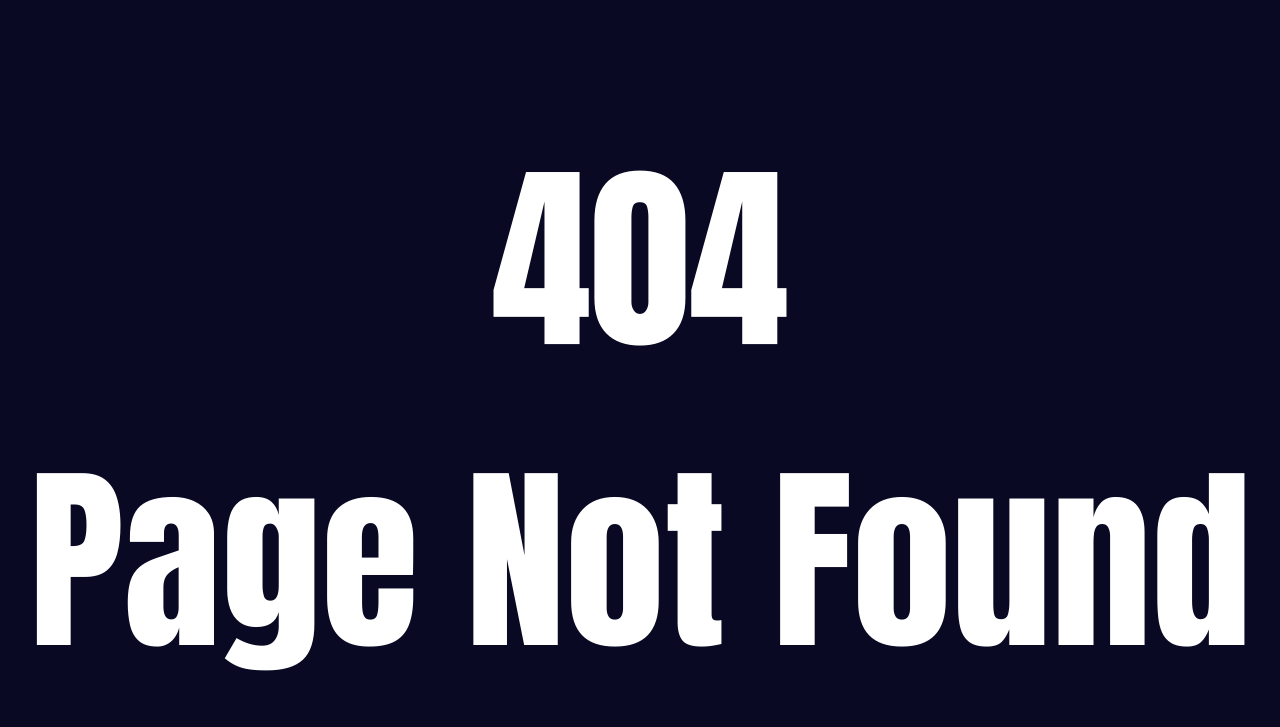
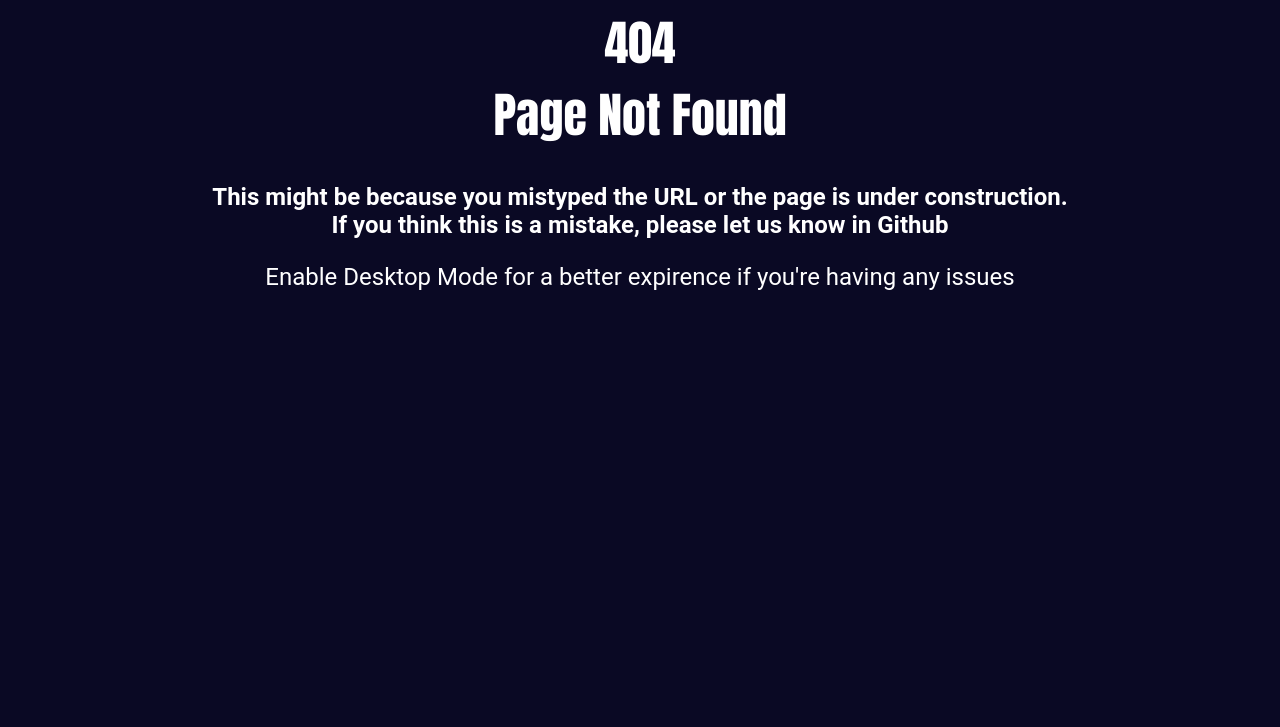
Before and after one commit to ISSBus/routes, a plain HTML site: page 404.html in a window 1280 px wide. Shown: the part 73-800 px from the top of the page. Drawn offline with Linux system fonts and the light colour scheme.

Commit message:
Update 404.html
Edited note to be display properly in all divices

```diff
--- a/404.html
+++ b/404.html
@@ -30,7 +30,7 @@ border: 0px solid #fff;
       <h1 style="color: white;
 font-family: impact;
 font-weight: 100;
-font-size: 200px;">404<br>Page Not Found</h1>
+font-size: xxx-large;">404<br>Page Not Found</h1>
 <h2 style="color: white;">This might be because you mistyped the URL or the page is under construction.<br>If you think this is a mistake, please let us know in Github</h2>
       <p style="color:white;">Enable Desktop Mode for a better expirence if you're having any issues</p>
       </center></div>
```
